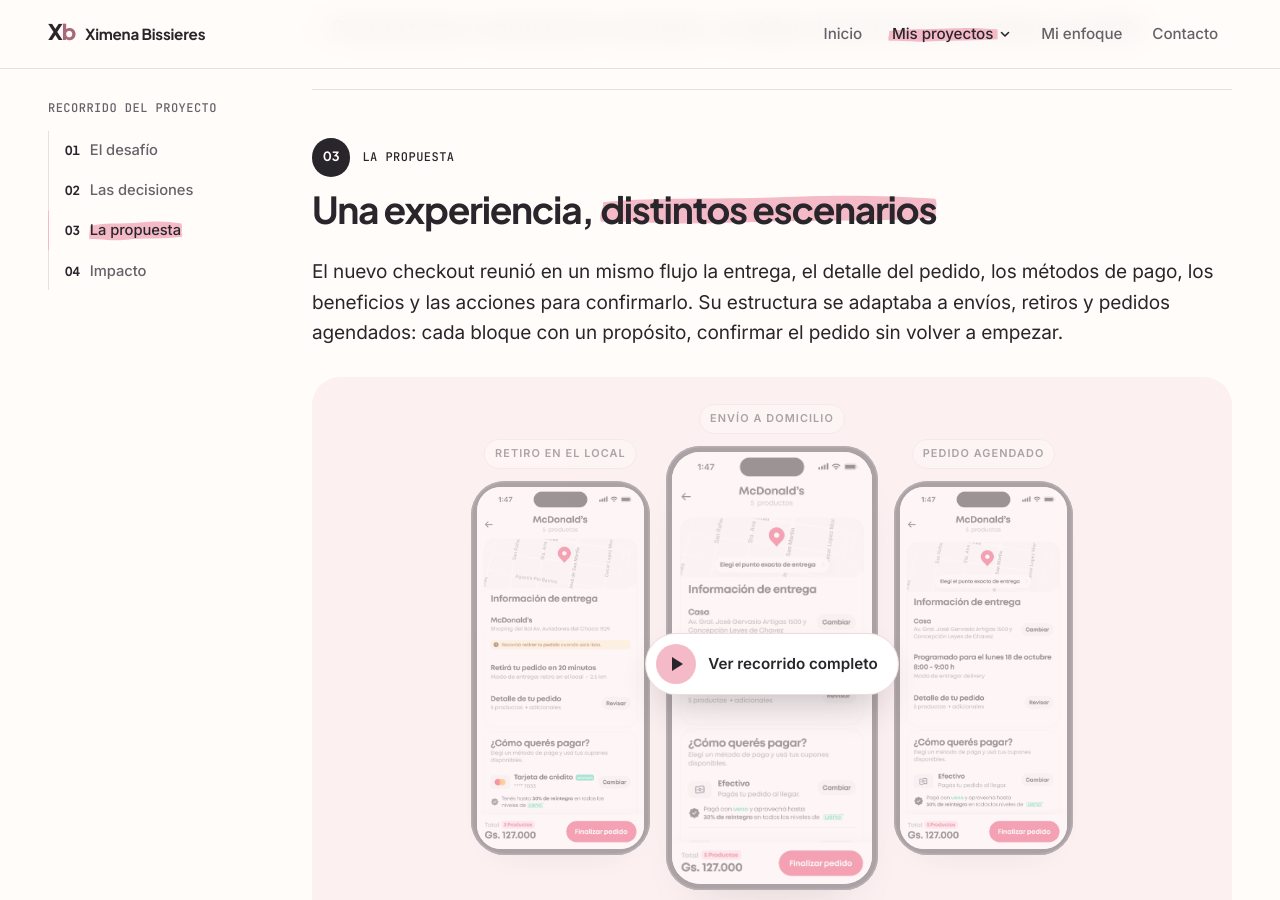
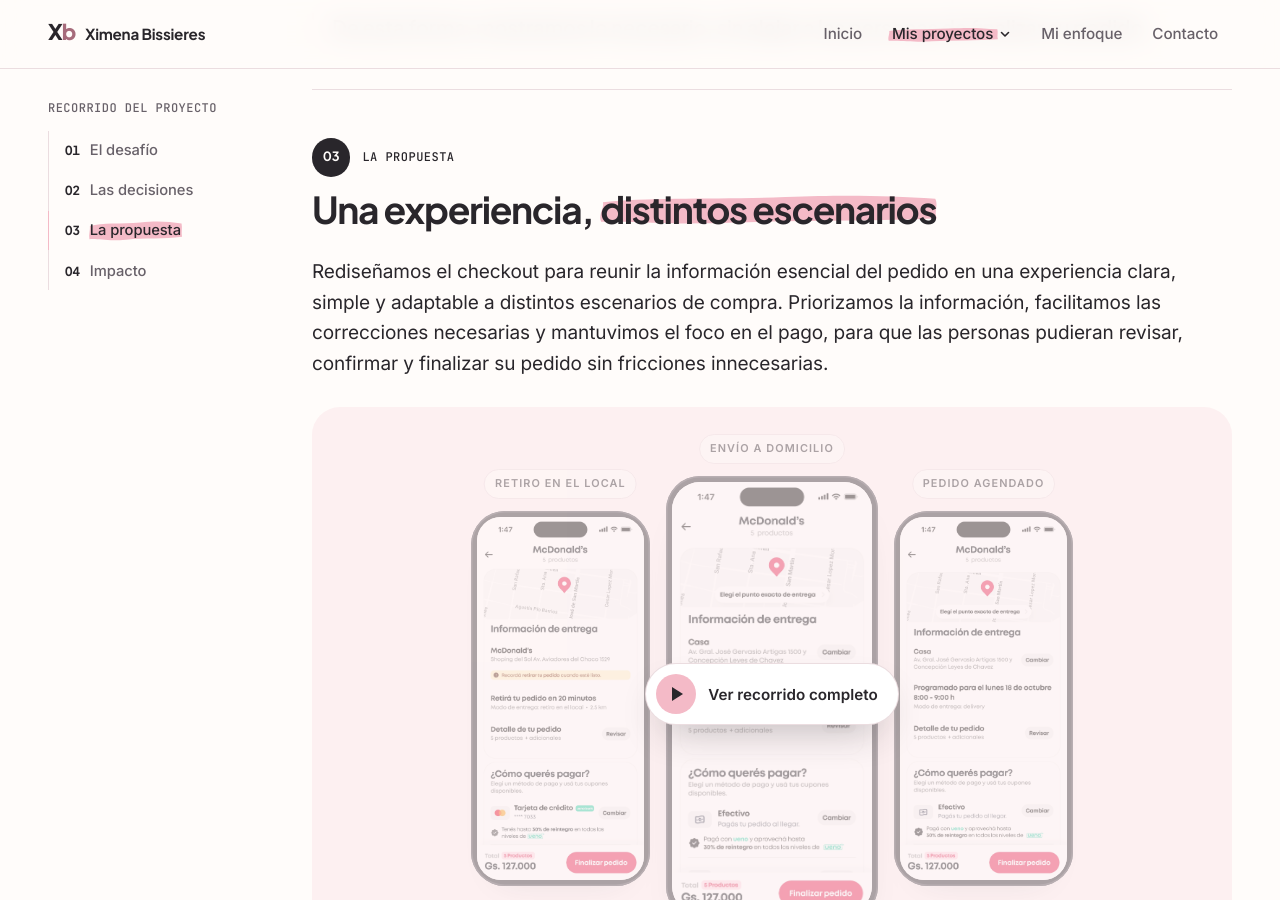
Before and after one commit to ximebissieres/Ximebissieres.github.io, a Jekyll site: the page built from proyectos/monchis.html, in a window 1280 px wide and 900 px high, scrolled down 3023 px. Built offline with Jekyll 4.4.1, drawn with Linux system fonts in a browser that asks for light colours.

Commit message:
Monchis: nueva bajada de La propuesta
Co-Authored-By: Claude Opus 5.5 <noreply@anthropic.com>
Claude-Session: https://claude.ai/code/session_01DJ4kQgEHjb3PtnpPBBuZ5X

```diff
--- a/proyectos/monchis.html
+++ b/proyectos/monchis.html
@@ -150,7 +150,7 @@ summary: 'En Monchis, los pedidos podían ser con envío a domicilio, retiro en
 
     <section class="chapter" id="propuesta" data-title="La propuesta">
       <header class="chapter-head"><p class="eyebrow">La propuesta</p><h2 class="chapter-title">Una experiencia, <em>distintos escenarios</em></h2></header>
-      <p class="lead">El nuevo checkout reunió en un mismo flujo la entrega, el detalle del pedido, los métodos de pago, los beneficios y las acciones para confirmarlo. Su estructura se adaptaba a envíos, retiros y pedidos agendados: cada bloque con un propósito, confirmar el pedido sin volver a empezar.</p>
+      <p class="lead">Rediseñamos el checkout para reunir la información esencial del pedido en una experiencia clara, simple y adaptable a distintos escenarios de compra. Priorizamos la información, facilitamos las correcciones necesarias y mantuvimos el foco en el pago, para que las personas pudieran revisar, confirmar y finalizar su pedido sin fricciones innecesarias.</p>
       {% assign mp = site.data.projects | where: "slug", "monchis" | first %}
       <div class="prop-stage prop-video" data-poster-video>
         {% include case-screens.html project=mp inline=true %}
```
